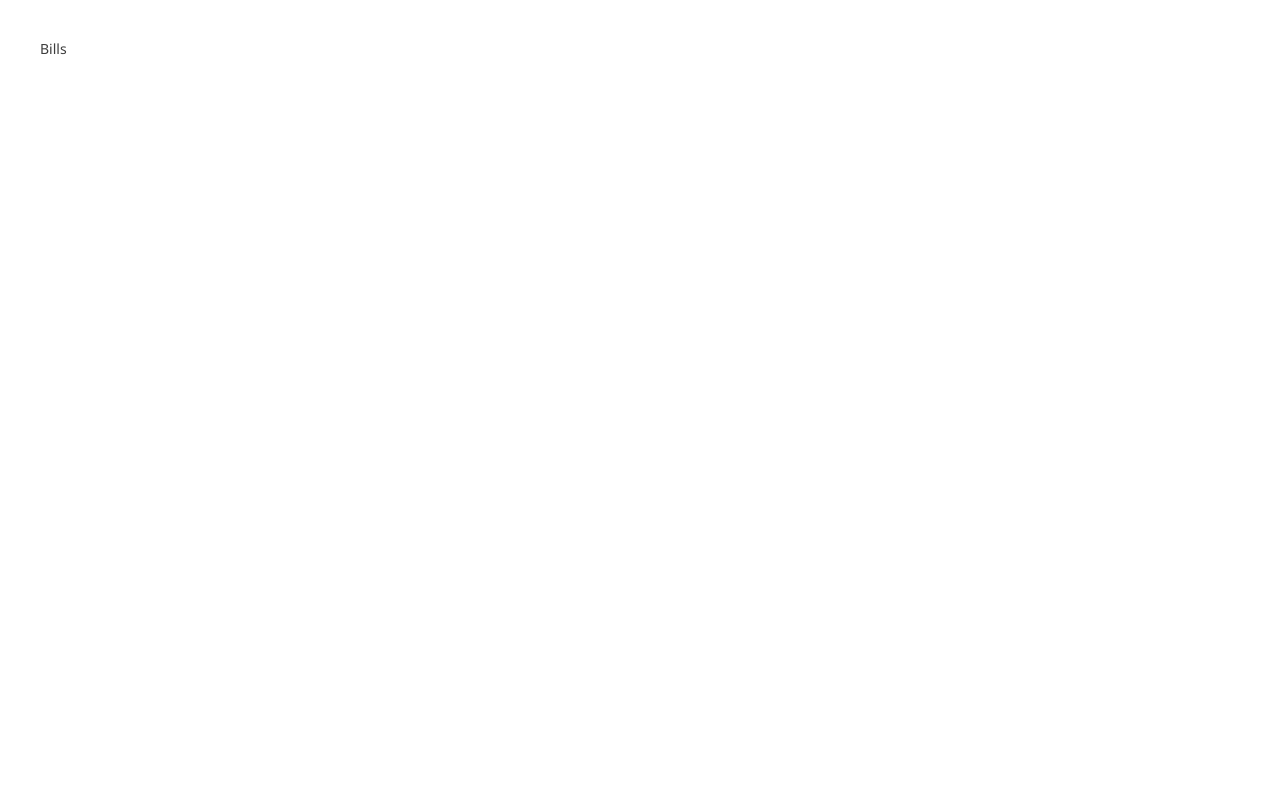
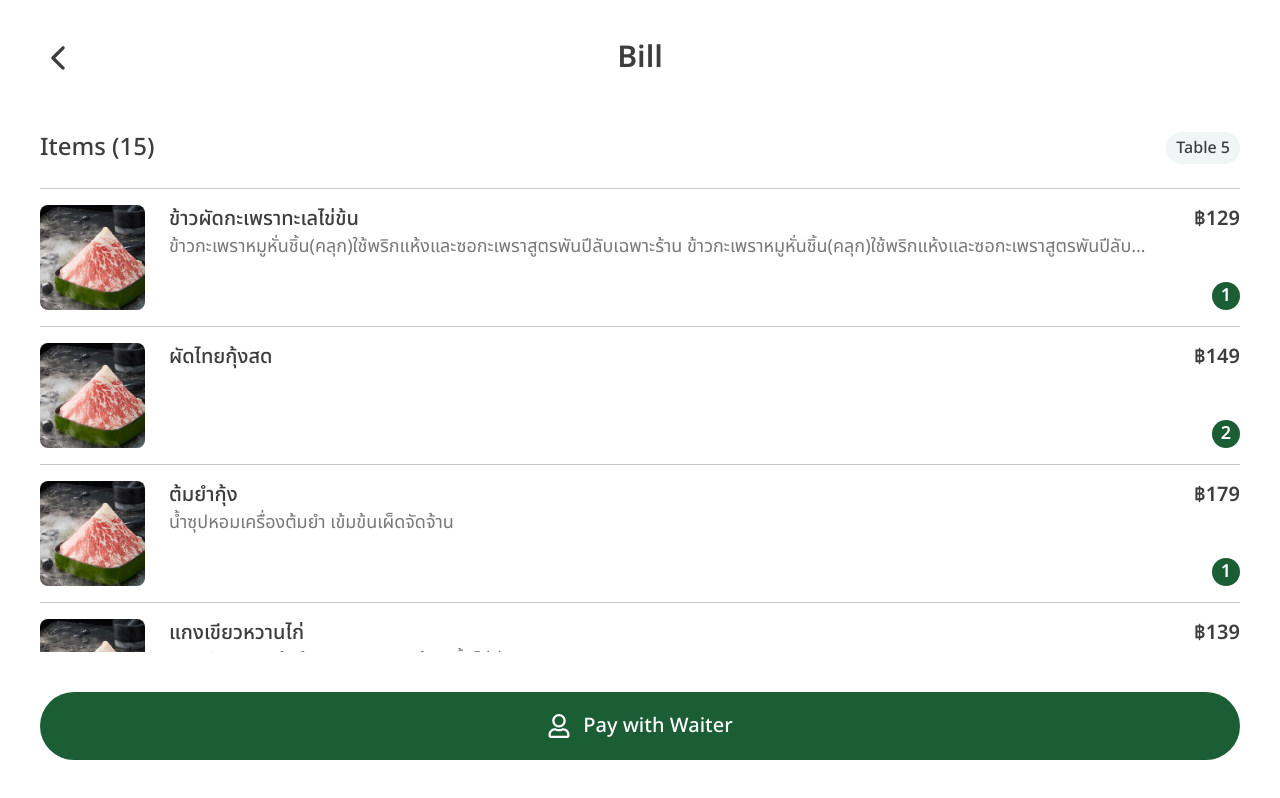
Before and after one commit to chawongr/aspos-mobile, a Next.js app in the folder aspos-mobile-frontend/: page /en/bills in a window 1280 px wide. Shown: the top 798 px of the page. Built offline with nearby package versions, Linux system fonts and the light colour scheme.

Commit message:
fix(bill):finish

```diff
--- a/aspos-mobile-frontend/messages/en.json
+++ b/aspos-mobile-frontend/messages/en.json
@@ -8,8 +8,7 @@
       "description": "Infotmation at the time ",
       "order": "Order(s)",
       "button":"Sent Order(s)"
-    }
-    ,
+    },
     "OrderAllPage": {
       "title": "Order List All",
       "description": "Infotmation at the time ",
@@ -21,5 +20,16 @@
       "description": "Are you sure you want to delete this item?",
       "cancleBtn": "Cancel",
       "deleteBtn":"Delete"
+    },
+    "BillPage": {
+      "title": "Bill",
+      "table": "Table",
+      "order": "Items",
+      "button":"Pay with Waiter",
+      "price": "price",
+      "totalPrice":"Total Price",
+      "titleModal":"Request Bill Successful",
+      "descriptionModal":"Our staff will contact you shortly.",
+      "buttonModal":"Confirm"
     }
   }
--- a/aspos-mobile-frontend/messages/th.json
+++ b/aspos-mobile-frontend/messages/th.json
@@ -20,5 +20,16 @@
       "description": "คุณแน่ใจหรือไม่ว่าต้องการลบรายการนี้?",
       "cancleBtn": "ยกเลิก",
       "deleteBtn":"ลบ"
+    },
+    "BillPage": {
+      "title": "บิลค่าอาหาร",
+      "table": "โต๊ะ",
+      "order": "รายการที่สั่ง",
+      "button":"เรียกชำระเงิน",
+      "price": "ราคา",
+      "totalPrice":"ราคารวม",
+      "titleModal":"เรียกเก็บบิลค่าอาหารสำเร็จ",
+      "descriptionModal":"พนักงานของเรากำลังมาหาคุณ",
+      "buttonModal":"ยืนยัน"
     }
   }
--- a/aspos-mobile-frontend/src/app/[locale]/(pages)/bills/page.tsx
+++ b/aspos-mobile-frontend/src/app/[locale]/(pages)/bills/page.tsx
@@ -1,11 +1,125 @@
-import React from 'react'
+'use client'
 
-const page = () => {
-  return (
-    <div>
-      Bills
-    </div>
-  )
+import React, { useState } from 'react';
+import BillCard from '../../components/bill-card';
+import { Food2 } from '@/app/[locale]/components/all-image'
+import { FaRegUser } from "react-icons/fa";
+import { IoIosArrowBack } from "react-icons/io";
+import OrderData from '../../datas/order.json';
+import Link from 'next/link';
+import { usePathname } from "next/navigation";
+import { useTranslations } from 'next-intl';
+
+interface Bill{
+  id: number;
+  imageUrl: string;
+  title: string;
+  description: string;
+  price: number;
+  quantity: number;
+  status: string;
 }
 
-export default page
+export default function Bills() {
+  const path = usePathname().substring(1);
+  const lang = path.split('/')[0];
+
+  const [showModal, setShowModal] = useState(false);
+
+  const bills: Bill[] = OrderData;
+
+  const t = useTranslations('BillPage');
+
+  const totalAmount={
+    amount: 15,
+    price: 1352,
+    totalPrice: 1480,
+    time: "19:01:00",
+    table: 5
+  }
+
+  const handleConfirm = () => {
+    setShowModal(false);
+  };
+
+  const handleOpenModal = () => {
+    setShowModal(true);
+  };
+
+
+  return (
+    <div className="flex flex-col relative">
+      <header className='sticky top-0 w-full-p-5 md:w-full-p-10 pb-4 md:pb-8 flex justify-between items-center gap-2 md:gap-4 bg-white' >
+        <Link href={`/${lang}/order-list-all`}>
+          <IoIosArrowBack className="w-7 h-7 md:w-9 md:h-9" />
+        </Link>
+        <div className='flex flex-col items-center'>
+          <h1 className="text-xl md:text-3xl font-semibold">{t('title')}</h1>
+        </div>
+        <div className="w-7 h-7 md:w-9 md:h-9"/>
+      </header>
+
+      <div className='flex justify-between items-center text-lg md:text-2xl font-medium py-4 md:py-6 border-b-[0.5px] border-borderGray'>
+          <div>{t('order')} ({totalAmount.amount})</div>
+          <div className='text-sm md:text-base text-darkGray bg-lightBg rounded-full px-2.5 py-1'>{t('table')} {totalAmount.table}</div>
+      </div>
+
+      <div className="flex-1 overflow-y-auto">
+        {bills.map((bill, index) => (
+          <div key={bill.id} className={`${index !== bills.length ? 'border-b-[0.5px] border-borderGray ' : ''}`} >
+          <BillCard
+            key={bill.id}
+            imageUrl={Food2}
+            title={bill.title}
+            description={bill.description}
+            price={bill.price}
+            quantity={bill.quantity}
+            status={bill.status}
+          />
+          </div>
+        ))}
+      </div>
+
+      <div className='pt-4 md:pt-6'>
+        <div className='flex justify-between text-base md:text-xl font-medium'>
+          <div>{t('price')}</div>
+          <div>{totalAmount.price}</div>
+        </div>
+        <div className='flex justify-between text-base md:text-xl font-medium'>
+          <div>{t('totalPrice')}</div>
+          <div>{totalAmount.totalPrice}</div>
+        </div>
+      </div>
+
+      <footer className='sticky bottom-0 w-full-p-5 md:w-full-p-10 py-6 md:py-10 flex flex-col gap-2 md:gap-4 bg-white' >
+        <button
+        className="py-4 md:py-5 text-base md:text-xl font-medium text-white bg-green rounded-full w-full flex items-center justify-center"
+        onClick={handleOpenModal}
+        >
+          <FaRegUser className="w-5 h-5 md:w-6 md:h-6 mr-2 md:mr-3"/>
+          {t('button')}
+        </button>
+      </footer>
+
+
+
+      {/* Modal */}
+      {showModal && (
+        <div className="fixed inset-0 flex items-center justify-center bg-black bg-opacity-50 z-50">
+          <div className="bg-white p-6 rounded-xl shadow-lg text-darkGray">
+            <h2 className="text-lg md:text-2xl font-bold mb-4 ">{t('titleModal')}</h2>
+            <p className="text-sm md:text-lg mb-6 ">{t('descriptionModal')}</p>
+            <div className="flex justify-end">
+                <button
+                    className="px-4 py-2 flex justify-center bg-green text-white rounded-2xl md:text-lg w-20 md:w-24"
+                    onClick={handleConfirm}
+                >
+                    {t('buttonModal')}
+                </button>
+            </div>
+          </div>
+        </div>
+      )}
+    </div>
+  );
+}
--- a/aspos-mobile-frontend/src/app/[locale]/(pages)/order-list-all/page.tsx
+++ b/aspos-mobile-frontend/src/app/[locale]/(pages)/order-list-all/page.tsx
@@ -7,7 +7,7 @@ import { IoClose } from "react-icons/io5";
 import OrderData from '../../datas/order.json';
 import { CiViewList } from "react-icons/ci";
 import Link from 'next/link';
-import { usePathname, useRouter } from "next/navigation";
+import { usePathname } from "next/navigation";
 import { useTranslations } from 'next-intl';
 
 interface Order{
@@ -74,10 +74,12 @@ export default function OrderListAll() {
           <div>{totalAmount.amount} {t('order')}</div>
           <div>฿{totalAmount.price}</div>
         </div>
-        <button className="py-4 md:py-5 text-base md:text-xl font-medium text-white bg-green rounded-full w-full flex items-center justify-center">
-          <CiViewList className="w-5 h-5 md:w-6 md:h-6 mr-2 md:mr-3"/>
-          {t('button')}
-        </button>
+        <Link href={`/${lang}/bills`}>
+          <button className="py-4 md:py-5 text-base md:text-xl font-medium text-white bg-green rounded-full w-full flex items-center justify-center">
+            <CiViewList className="w-5 h-5 md:w-6 md:h-6 mr-2 md:mr-3"/>
+            {t('button')}
+          </button>
+        </Link>
       </footer>
     </div>
   );
--- a/aspos-mobile-frontend/src/app/[locale]/(pages)/order-list/page.tsx
+++ b/aspos-mobile-frontend/src/app/[locale]/(pages)/order-list/page.tsx
@@ -6,9 +6,8 @@ import { Food2 } from '@/app/[locale]/components/all-image'
 import { IoClose } from "react-icons/io5";
 import { PiRocketLaunchLight } from "react-icons/pi";
 import OrderData from '../../datas/order.json';
-import { CiViewList } from "react-icons/ci";
 import Link from 'next/link';
-import { usePathname, useRouter } from "next/navigation";
+import { usePathname } from "next/navigation";
 import { useTranslations } from 'next-intl';
 
 interface Order{
--- /dev/null
+++ b/aspos-mobile-frontend/src/app/[locale]/components/bill-card.tsx
@@ -0,0 +1,48 @@
+import React from 'react';
+import Image, { StaticImageData } from 'next/image';
+
+interface OrderCardProps {
+    imageUrl: string | StaticImageData; // Accept both string and StaticImageData
+    title: string;
+    description: string;
+    price: number;
+    quantity: number;
+    status: string
+}
+
+export default function BillCard({ imageUrl, title, description, price, quantity }: OrderCardProps) {
+
+    return (
+        <div className="w-full py-4 flex gap-3 md:gap-6">
+            {/* Image */}
+            <div className="w-[85px] h-[85px] md:w-[105px] md:h-[105px] flex-shrink-0">
+                <Image
+                src={imageUrl}
+                alt={title}
+                width={105}
+                height={105}
+                className="rounded-lg object-cover w-full h-full"
+                />
+            </div>
+
+            <div className='flex w-full  gap-3 md:gap-6'>
+                {/* Content-Middle */}
+                <div className="flex-grow flex flex-col justify-start">
+                    <div>
+                        <h3 className="text-base md:text-xl font-medium line-clamp-1 text-darkGray">{title}</h3>
+                        <p className="text-sm md:text-lg text-lightGray line-clamp-1">{description}</p>
+                    </div>
+
+                </div>
+
+                {/* Content-Right */}
+                <div className='flex flex-col justify-between items-end'>
+                    <div className="text-base  md:text-xl font-semibold text-darkGray">฿{price}</div>
+                    <div className="flex items-center justify-center w-[22px] h-[22px] md:w-[28px] md:h-[28px] rounded-full bg-green text-sm md:text-lg font-semibold text-white">
+                        {quantity}
+                    </div>
+                </div>
+            </div>
+        </div>
+    );
+}
```
Also changed, not shown: aspos-mobile-frontend/src/app/[locale]/components/order-card.tsx (+8 -8 lines).
